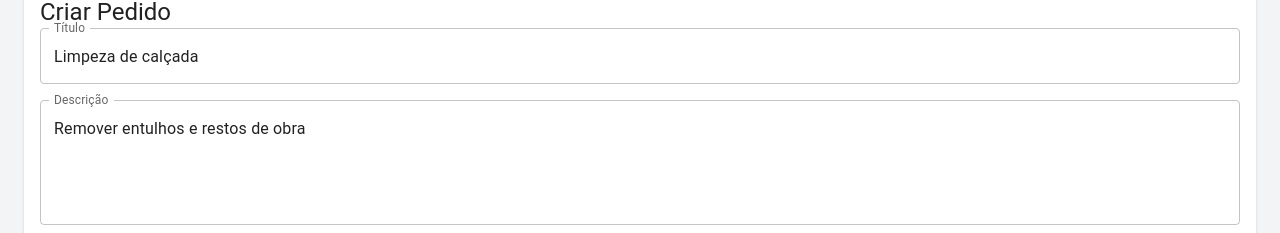
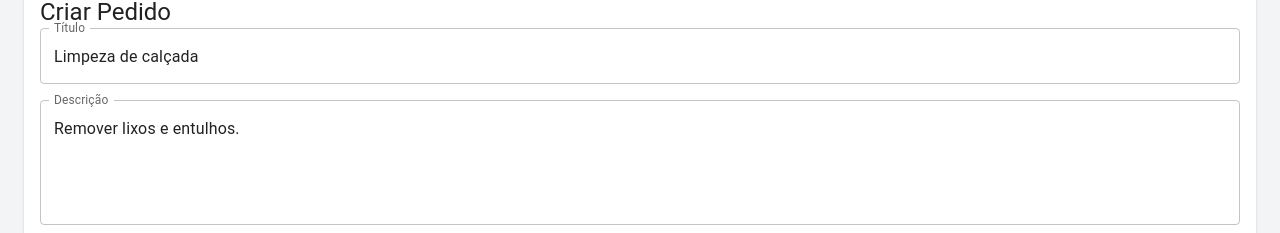
Before and after one commit to prcordova/my-cleaning-app, a Next.js app: page /new in a window 1280 px wide. Shown: the part 148-381 px from the top of the page. Built offline with nearby package versions, Linux system fonts and the light colour scheme.

Commit message:
fix: ajusta location e user address na hora de ciar job

```diff
--- a/src/app/new/page.tsx
+++ b/src/app/new/page.tsx
@@ -2,7 +2,6 @@
 import { useState, useEffect } from "react";
 import { useRouter } from "next/navigation";
 import { useAuthStore } from "@/store/authStore";
-import { useUserStore } from "@/store/userStore";
 import {
   TextField,
   Button,
@@ -23,7 +22,7 @@ import toast from "react-hot-toast";
 
 const priceTable = {
   typesOfGarbage: {
-    "restos de obra": 50,
+    "restos de obra": 150,
     "lixo doméstico": 30,
     "lixo eletrônico": 40,
   },
@@ -37,9 +36,7 @@ const priceTable = {
 
 const CreateJob = () => {
   const [title, setTitle] = useState("Limpeza de calçada");
-  const [description, setDescription] = useState(
-    "Remover entulhos e restos de obra"
-  );
+  const [description, setDescription] = useState("Remover lixos e entulhos.");
   const [workerQuantity, setWorkerQuantity] = useState(1);
   const [price, setPrice] = useState(0);
   const [sizeGarbage, setSizeGarbage] = useState(1);
@@ -57,9 +54,9 @@ const CreateJob = () => {
     reference: "",
   });
   const router = useRouter();
-  const { token } = useAuthStore();
-  const { user } = useUserStore();
-
+  const { token, user } = useAuthStore();
+  console.log("endereço padrão", user?.address);
+  console.log("location", location);
   useEffect(() => {
     const calculatePrice = () => {
       let basePrice = 0;
@@ -85,7 +82,7 @@ const CreateJob = () => {
   useEffect(() => {
     if (sizeGarbage > 5 * workerQuantity) {
       setWorkerQuantity(Math.ceil(sizeGarbage / 5));
-      toast.info(
+      toast.success(
         "A quantidade de trabalhadores foi ajustada para atender ao tamanho do lixo."
       );
     }
@@ -108,7 +105,7 @@ const CreateJob = () => {
           typeOfGarbage,
           cleaningType,
           measurementUnit,
-          location: useDefaultAddress ? user.address : location,
+          location: useDefaultAddress ? user?.address : location,
         }),
       });
 
```
